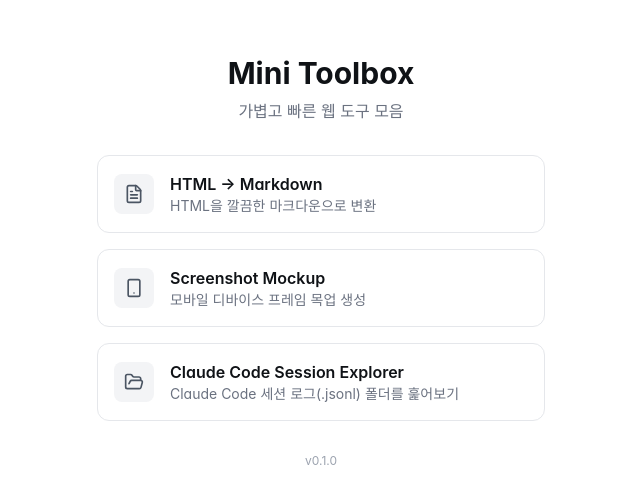
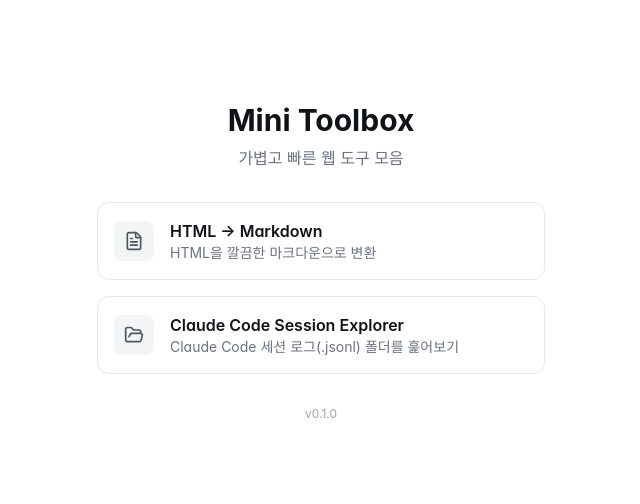
Before and after one commit to nrkimv6/w-mini-toolbox, a SvelteKit app: page / in a window 1280 px wide. Shown: the part 138-642 px from the top of the page, without its empty margins (319-959 px from the left). Built offline with nearby package versions, Linux system fonts and the light colour scheme; no server answers.

Commit message:
feat: root page 도구 목록 adminOnly 필터링

```diff
--- a/src/lib/data.ts
+++ b/src/lib/data.ts
@@ -4,6 +4,7 @@
 	description: string;
 	icon: string;
 	href: string;
+	adminOnly?: boolean;
 }
 
 export const tools: Tool[] = [
@@ -19,7 +20,8 @@
 		name: 'Screenshot Mockup',
 		description: '모바일 디바이스 프레임 목업 생성',
 		icon: 'Smartphone',
-		href: '/screenshot'
+		href: '/screenshot',
+		adminOnly: true
 	},
 	{
 		id: 'claude-sessions',
@@ -29,3 +31,7 @@
 		href: '/claude-sessions'
 	}
 ];
+
+export function filterVisibleTools(all: Tool[], isAdmin: boolean): Tool[] {
+	return all.filter((t) => !t.adminOnly || isAdmin);
+}
--- a/src/routes/+page.svelte
+++ b/src/routes/+page.svelte
@@ -1,8 +1,9 @@
 <script lang="ts">
-	import { tools } from '$lib/data';
+	import { tools, filterVisibleTools } from '$lib/data';
 	import { FileText, Smartphone, FolderOpen } from 'lucide-svelte';
 	import type { ComponentType } from 'svelte';
 	import { APP_VERSION } from '$lib/config';
+	import { authStore } from '$lib/stores/auth.svelte';
 
 	// Icon mapping
 	const iconMap: Record<string, ComponentType> = {
@@ -10,6 +11,10 @@
 		Smartphone,
 		FolderOpen
 	};
+
+	// authStore.loading이 true인 동안 isAdmin이 false라 admin 카드가 숨겨진 채 시작하고,
+	// 로딩 완료 시 $derived 재평가로 나타난다.
+	const visibleTools = $derived(filterVisibleTools(tools, authStore.isAdmin));
 </script>
 
 <svelte:head>
@@ -21,7 +26,7 @@
 	<p class="mb-8 text-gray-500">가볍고 빠른 웹 도구 모음</p>
 
 	<div class="grid w-full max-w-md gap-4">
-		{#each tools as tool}
+		{#each visibleTools as tool}
 			{@const Icon = iconMap[tool.icon] || FileText}
 			<a
 				href={tool.href}
```
